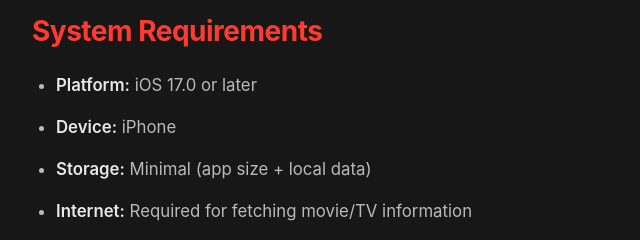
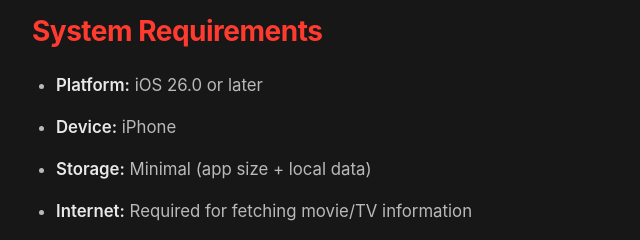
Before and after one commit to joshgallantt/WatchBaseWeb, a plain HTML site: page support.html in a window 1280 px wide. Shown: the part 3975-4215 px from the top of the page, 198-838 px from the left. Drawn offline with Linux system fonts and the light colour scheme.

Commit message:
Update iOS requirement to iOS 26 or later

```diff
--- a/support.html
+++ b/support.html
@@ -460,7 +460,7 @@
                 <div class="content-section">
                     <h2>System Requirements</h2>
                     <ul>
-                        <li><strong>Platform:</strong> iOS 17.0 or later</li>
+                        <li><strong>Platform:</strong> iOS 26.0 or later</li>
                         <li><strong>Device:</strong> iPhone</li>
                         <li><strong>Storage:</strong> Minimal (app size + local data)</li>
                         <li><strong>Internet:</strong> Required for fetching movie/TV information</li>
```
